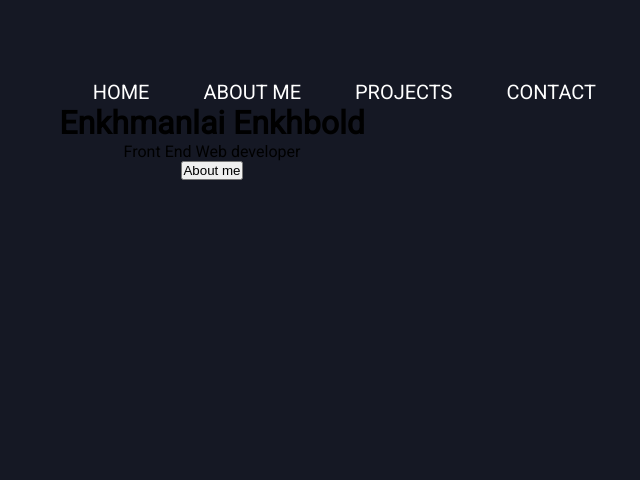
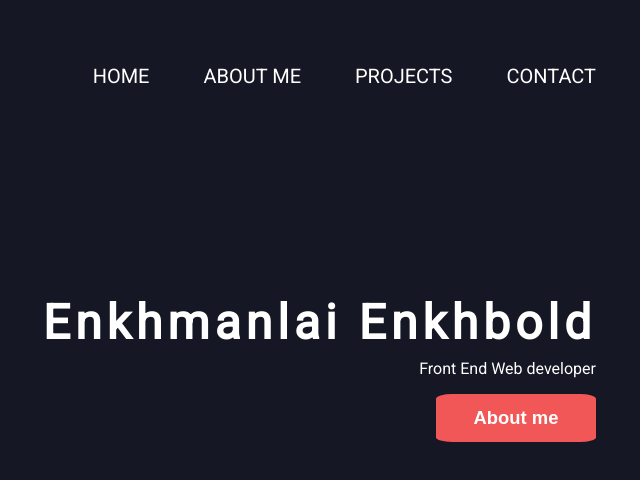
Before and after one commit to manduulya/portfolio, a plain HTML site: page index.html in a window 1280 px wide. Shown: the whole page, without its empty margins (428-1068 px from the left). Drawn offline with nearby package versions, Linux system fonts and the light colour scheme.

Commit message:
new branch created and new styling

```diff
--- a/index.html
+++ b/index.html
@@ -34,10 +34,10 @@
     </nav>
   </header>
   <main class="main-content">
-    <h1>Enkhmanlai Enkhbold</h1>
+    <h1 class="full-name">Enkhmanlai Enkhbold</h1>
     <!-- <img src="web-design/myself-cartoon.png" alt="" class="self-portrait" /> -->
     <p class="title">Front End Web developer</p>
-    <button>About me</button>
+    <button class="btn-title">About me</button>
     <!-- <p class="big-eye-text hidden">
       am a web developer<br />
       am recent graduate<br />
--- a/style.css
+++ b/style.css
@@ -7,10 +7,11 @@ body {
   text-align: center;
   font-family: "Roboto", sans-serif;
   background-color: rgba(21, 24, 36);
+  padding-top: 4rem;
 }
 .navbar{
   width: 60%;
-  margin: 80px auto;
+  margin: 0 auto;
 }
 .navbar>ul{
   float: right;
@@ -44,12 +45,35 @@ body {
 }
 .main-content {
   width: 60%;
+  height: 70vh;
   margin: 0 auto;
   display: flex;
   justify-content: center;
-  align-items: center;
+  align-items: flex-end;
   flex-direction: column;
+  color: #fff;
 }
+.full-name {
+  font-size: 3rem;
+  letter-spacing: 5px;
+}
+.title {
+  margin-top: 0.5rem;
+}
+.btn-title {
+  width: 10rem;
+  height: 3rem;
+  display: inline-block;
+  margin-top: 1rem;
+  border: none;
+  border-radius: 10%;
+  background-color: #f25757;
+  color: #fff;
+  font-weight: 800;
+  font-size: 1.15rem;
+  cursor: pointer;
+}
+
 .self-portrait {
   width: 200px;
 }
```
